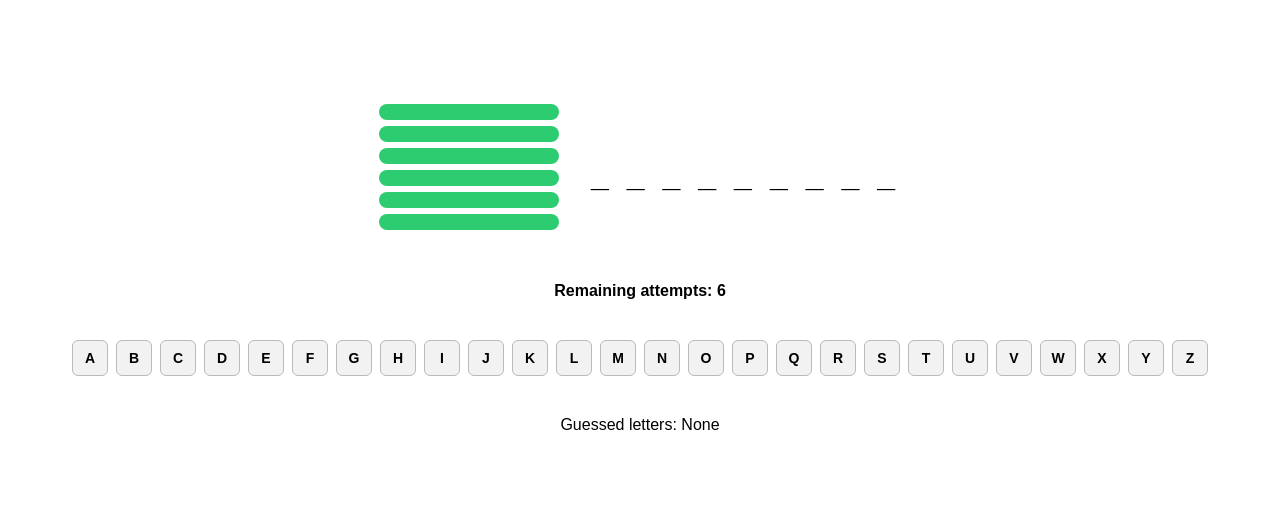
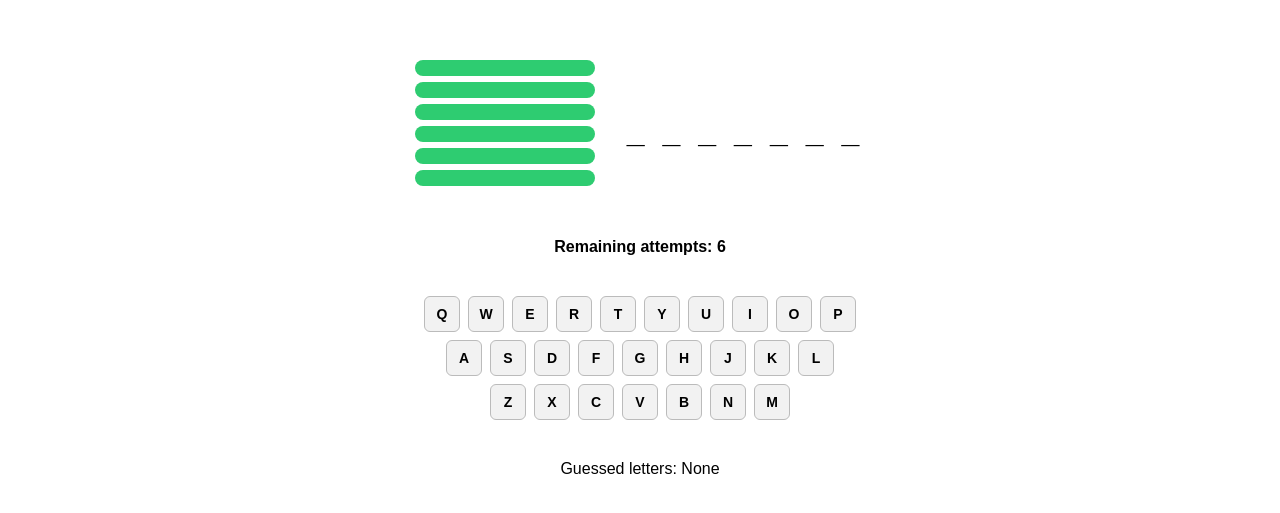
Before and after one commit to cnegru38/angular-hangman-game, an Angular app: page / in a window 1280 px wide. Shown: the part 137-650 px from the top of the page. Built offline with nearby package versions, Linux system fonts and the light colour scheme.

Commit message:
keyboard layout change, can no longer select the same word twice in a row

```diff
--- a/src/app/hangman-game/hangman-game.ts
+++ b/src/app/hangman-game/hangman-game.ts
@@ -26,6 +26,7 @@ export class HangmanGame {
   'TEMPLATE',
   'SERVICE',
   'DIRECTIVE',
+  'ROUTING',
   'MODULE'
 ];
   word = this.getRandomWord();
@@ -33,9 +34,10 @@ export class HangmanGame {
   wrongGuesses = 0;
   maxGuesses = 6;
 
-  private getRandomWord(): string {
-  const index = Math.floor(Math.random() * this.WORDS.length);
-  return this.WORDS[index];
+  private getRandomWord(previous?: string): string {
+  const candidates = this.WORDS.filter(w => w !== previous);
+  const index = Math.floor(Math.random() * candidates.length);
+  return candidates[index];
   }
 
   get guessesLeft() {
@@ -88,7 +90,7 @@ export class HangmanGame {
   resetGame() {
   this.guessedLetters.clear();
   this.wrongGuesses = 0;
-  this.word = this.getRandomWord();
+  this.word = this.getRandomWord(this.word);
   }
 
 }
--- a/src/app/hangman-keyboard/hangman-keyboard.css
+++ b/src/app/hangman-keyboard/hangman-keyboard.css
@@ -1,4 +1,10 @@
 :host {
+  display: flex;
+  flex-direction: column;
+  align-items: center;
+}
+
+.row {
   display: flex;
   justify-content: center;
 }
--- a/src/app/hangman-keyboard/hangman-keyboard.html
+++ b/src/app/hangman-keyboard/hangman-keyboard.html
@@ -1,6 +1,8 @@
-<button
-  *ngFor="let letter of letters"
-  [disabled]="disabled || guessedLetters.has(letter)"
-  (click)="onClick(letter)">
-  {{ letter }}
-</button>
+<div class="row" *ngFor="let row of rows">
+  <button
+    *ngFor="let letter of row"
+    [disabled]="disabled || guessedLetters.has(letter)"
+    (click)="onClick(letter)">
+    {{ letter }}
+  </button>
+</div>
--- a/src/app/hangman-keyboard/hangman-keyboard.ts
+++ b/src/app/hangman-keyboard/hangman-keyboard.ts
@@ -17,7 +17,7 @@ export class HangmanKeyboard {
   @Output()
   letterGuessed = new EventEmitter<string>();
 
-  letters = 'ABCDEFGHIJKLMNOPQRSTUVWXYZ'.split('');
+  rows = ['QWERTYUIOP', 'ASDFGHJKL', 'ZXCVBNM'].map(row => row.split(''));
 
   onClick(letter: string) {
     this.letterGuessed.emit(letter);
```
Also changed, not shown: 1 other file (tests, documents, lock files or other folders).
